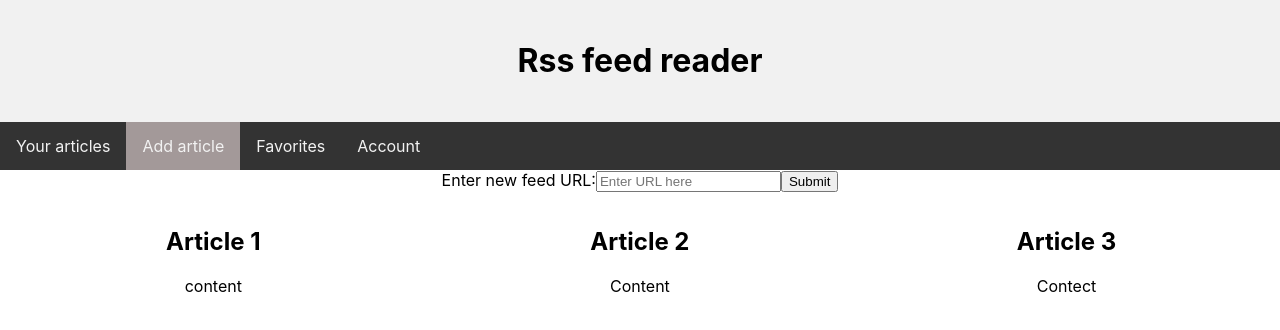
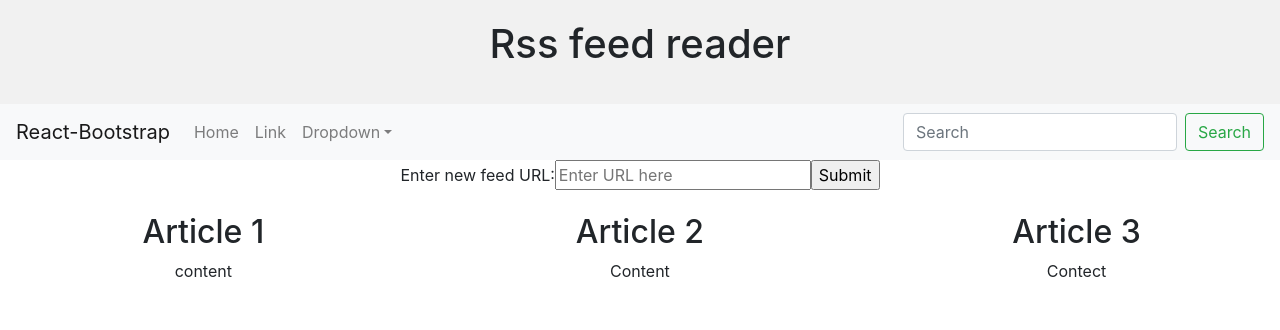
Before and after one commit to shanedonburke/rss-feed-reader, a React (Create React App) app: page / in a window 1280 px wide. Shown: the top 330 px of the page. Built offline with nearby package versions, Linux system fonts and the light colour scheme.

Commit message:
RSS Feed Reader
Use React-bootstrap for LinkNav.js

```diff
--- a/src/App.js
+++ b/src/App.js
@@ -3,6 +3,7 @@
 import LinkNav from './components/LinkNav'
 import NewFeedInput from './components/NewFeedInput'
 import './App.css';
+import 'bootstrap/dist/css/bootstrap.min.css';
 
 function App() {
   return (
--- a/src/components/LinkNav.js
+++ b/src/components/LinkNav.js
@@ -1,14 +1,36 @@
 import React from 'react'
+import Button from 'react-bootstrap/Button'
+import Nav from 'react-bootstrap/Nav'
+import Navbar from 'react-bootstrap/Navbar'
+import NavDropdown from 'react-bootstrap/NavDropdown'
+import Form from 'react-bootstrap/Form'
+import FormControl from 'react-bootstrap/FormControl'
+
 
 export default class LinkNav extends React.Component{
   render() {
     return(
-      <div className="topnav">
-        <a href="index.html">Your articles</a>
-        <a className="active" href="addArticles.html">Add article</a>
-        <a href="favorites.html">Favorites</a>
-        <a href="account.html">Account</a>
-      </div>
+      <Navbar bg="light" expand="lg">
+      <Navbar.Brand href="#home">React-Bootstrap</Navbar.Brand>
+      <Navbar.Toggle aria-controls="basic-navbar-nav" />
+      <Navbar.Collapse id="basic-navbar-nav">
+        <Nav className="mr-auto">
+          <Nav.Link href="#home">Home </Nav.Link>
+          <Nav.Link href="#link">Link</Nav.Link>
+          <NavDropdown title="Dropdown" id="basic-nav-dropdown">
+            <NavDropdown.Item href="#action/3.1">Action</NavDropdown.Item>
+            <NavDropdown.Item href="#action/3.2">Another action</NavDropdown.Item>
+            <NavDropdown.Item href="#action/3.3">Something</NavDropdown.Item>
+            <NavDropdown.Divider />
+            <NavDropdown.Item href="#action/3.4">Separated link</NavDropdown.Item>
+          </NavDropdown>
+        </Nav>
+        <Form inline>
+          <FormControl type="text" placeholder="Search" className="mr-sm-2" />
+          <Button variant="outline-success">Search</Button>
+        </Form>
+      </Navbar.Collapse>
+    </Navbar>
     )
   }
 }
```
Also changed, not shown: package.json (+6 -4 lines), src/components/pages/AddArticles.js (added), 1 other file (tests, documents, lock files or other folders).
